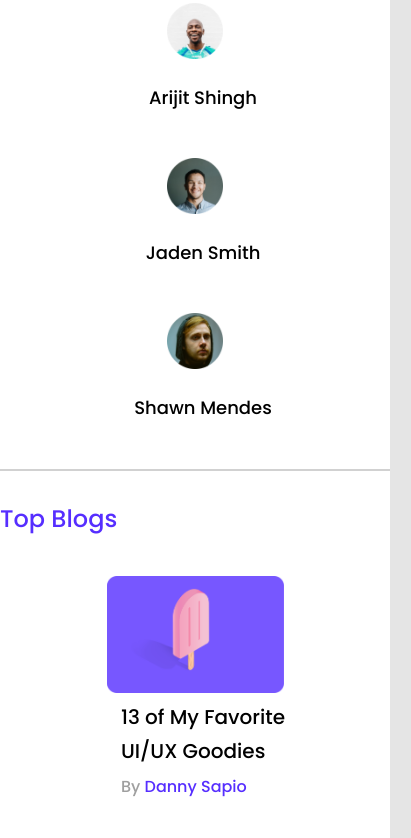
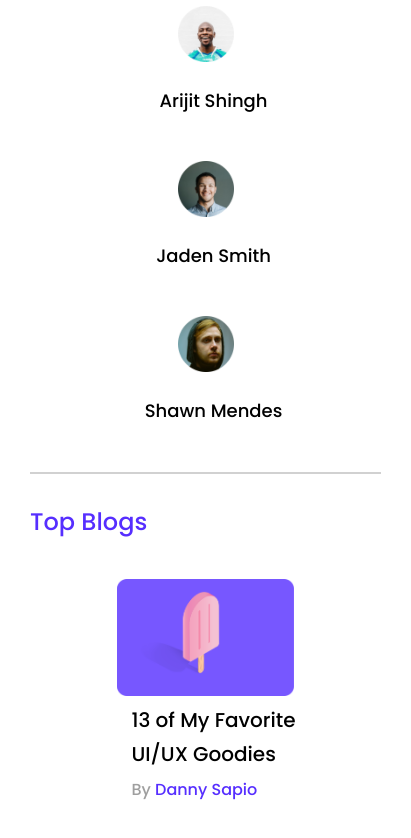
Before and after one commit to taninrahma4/leader-board, a plain HTML site: page index.html in a window 390 px wide. Shown: the part 567-1405 px from the top of the page, 411 px wide, since content can reach past the window. Drawn offline with nearby package versions, Linux system fonts and the light colour scheme.

Commit message:
make responsive

```diff
--- a/CSS/style.css
+++ b/CSS/style.css
@@ -149,8 +149,8 @@ Start think responsive
 
 @media only screen and (max-width:576px){
   .container{
-    width: 100%;
-    padding: 0;
+    width: 90%;
+    margin: 0 auto;
   }
   .players-list,.blogs,.courses{
     grid-template-columns: repeat(1,1fr);
@@ -160,11 +160,7 @@ Start think responsive
   }
   .player,.blog{
     flex-direction: column;
-    justify-content: center;
     align-items: center;
-  }
-  .blog{
-    flex-direction: column;
   }
   .courses{
     row-gap: 20px;
```
